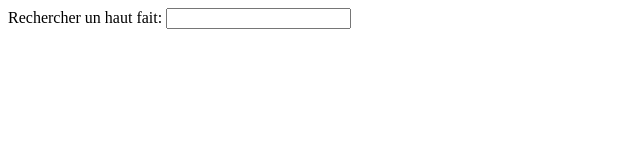
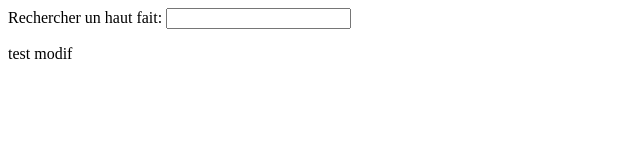
Before and after one commit to pipolord/request-achievement, a plain HTML site: page index.html in a window 1280 px wide. Shown: the full height of the page, 0-640 px from the left. Drawn offline with nearby package versions, Linux system fonts and the light colour scheme; no server answers.

Commit message:
je fais une petite motif

```diff
--- a/index.html
+++ b/index.html
@@ -16,6 +16,7 @@
         <div ng-controller="achievementController">
           <p>Rechercher un haut fait: <input type="text" ng-model="someVal" ng-change="seekAchievement()" ng-Trim="false" /> </p>
           <p >{{resultsAchievement}}</p>
+          <p>test modif</p>
         </div>
       </div>
   </body>
```
